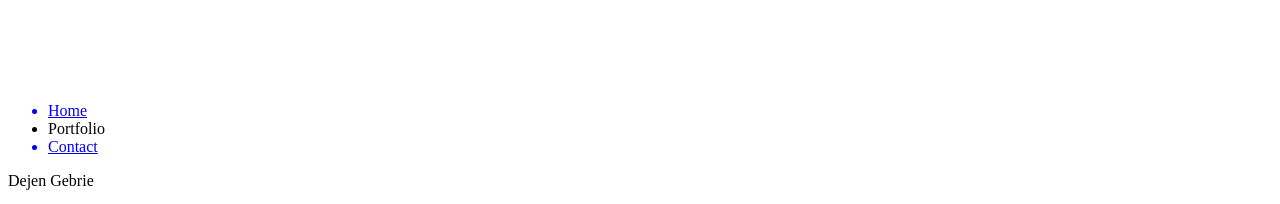
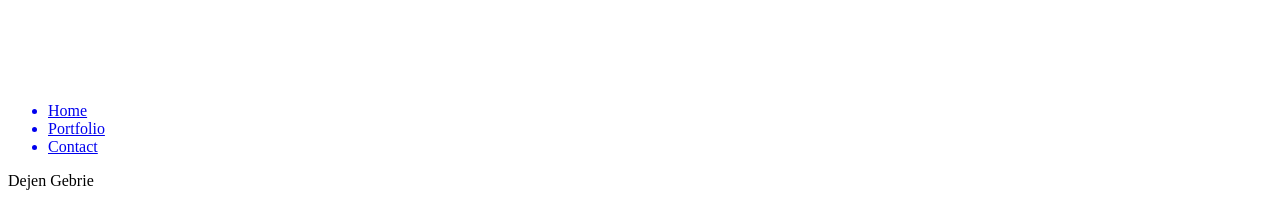
Before and after one commit to DGebrie/landing-page, a React (Create React App) app: page / in a window 1280 px wide. Shown: the part 1340-1544 px from the top of the page. Built offline with nearby package versions, Linux system fonts and the light colour scheme.

Commit message:
href update

```diff
--- a/src/components/Navbar.jsx
+++ b/src/components/Navbar.jsx
@@ -31,12 +31,13 @@ const Navbar = () => {
       </div>
 
       <ul className={!nav ? "hidden" : "absolute bg-zinc-200 w-full px-8"}>
-        <a href="#home">
+        <a href="#">
           <li className="border-b-2 border-zinc-300 w-full">Home</li>
         </a>
-        <a></a>
+        <a href="#work">
+          <li className="border-b-2 border-zinc-300 w-full">Portfolio</li>
+        </a>
         {/* <li className="border-b-2 border-zinc-300 w-full">About</li> */}
-        <li className="border-b-2 border-zinc-300 w-full">Portfolio</li>
         <a href="#contact">
           <li className="border-b-2 border-zinc-300 w-full">Contact</li>
         </a>
```
